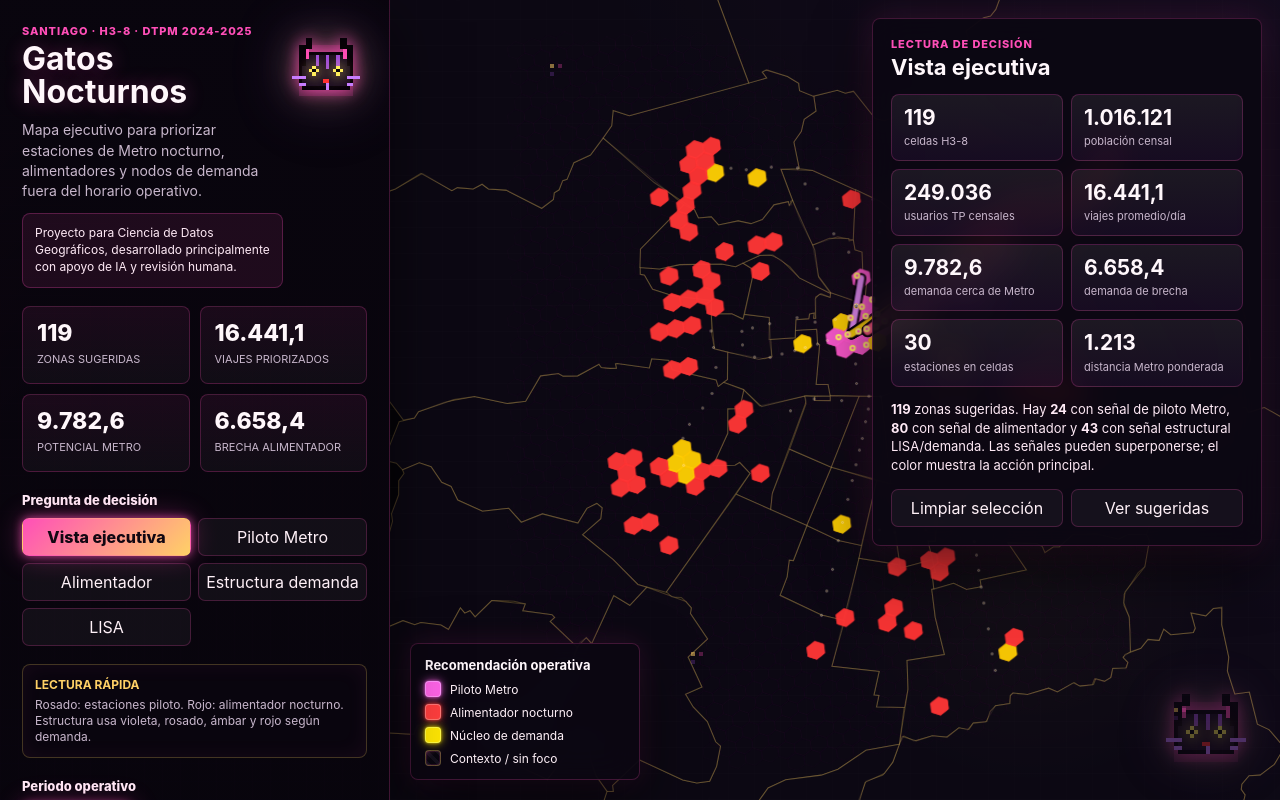
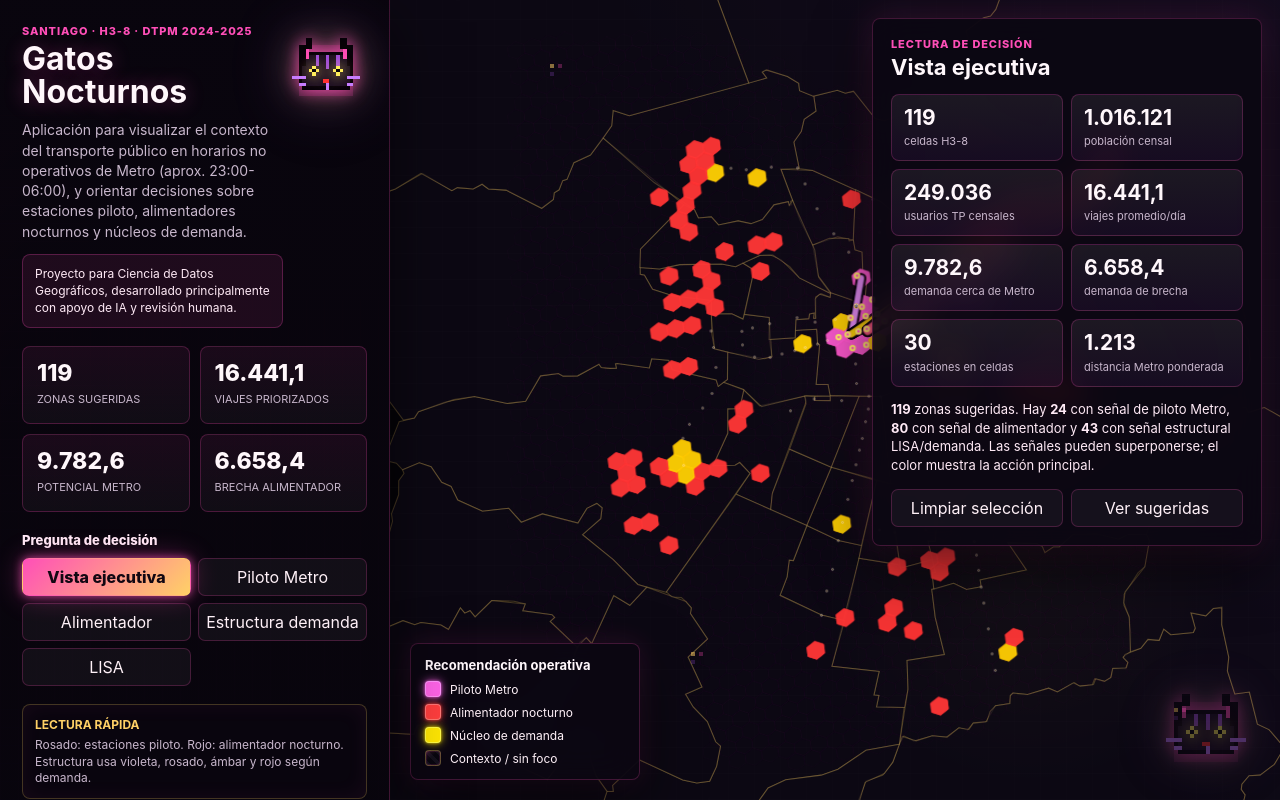
Before and after one commit to Damaynd/app-gatos-nocturnos, a Next.js app: page / in a window 1280 px wide. Built offline with nearby package versions, Linux system fonts and the light colour scheme.

Commit message:
Improve app description copy

```diff
--- a/app/layout.jsx
+++ b/app/layout.jsx
@@ -3,7 +3,7 @@ import "../src/styles.css";
 export const metadata = {
   title: "Gatos Nocturnos | Ciencia de Datos Geográficos",
   description:
-    "Aplicación de análisis territorial de demanda nocturna no Metro, desarrollada mayoritariamente con apoyo de IA para el curso de Ciencia de Datos Geográficos.",
+    "Aplicación para visualizar el contexto del transporte público en horarios no operativos de Metro, aprox. 23:00-06:00, desarrollada mayoritariamente con apoyo de IA para el curso de Ciencia de Datos Geográficos.",
 };
 
 export default function RootLayout({ children }) {
--- a/app/page.jsx
+++ b/app/page.jsx
@@ -54,8 +54,9 @@ export default function Home() {
           <p className="eyebrow">Santiago · H3-8 · DTPM 2024-2025</p>
           <h1>Gatos Nocturnos</h1>
           <p className="lead">
-            Mapa ejecutivo para priorizar estaciones de Metro nocturno, alimentadores y nodos de demanda fuera del
-            horario operativo.
+            Aplicación para visualizar el contexto del transporte público en horarios no operativos de Metro
+            (aprox. 23:00-06:00), y orientar decisiones sobre estaciones piloto, alimentadores nocturnos y núcleos
+            de demanda.
           </p>
           <p className="project-statement">
             Proyecto para Ciencia de Datos Geográficos, desarrollado principalmente con apoyo de IA y revisión humana.
```
Also changed, not shown: 1 other file (tests, documents, lock files or other folders).
